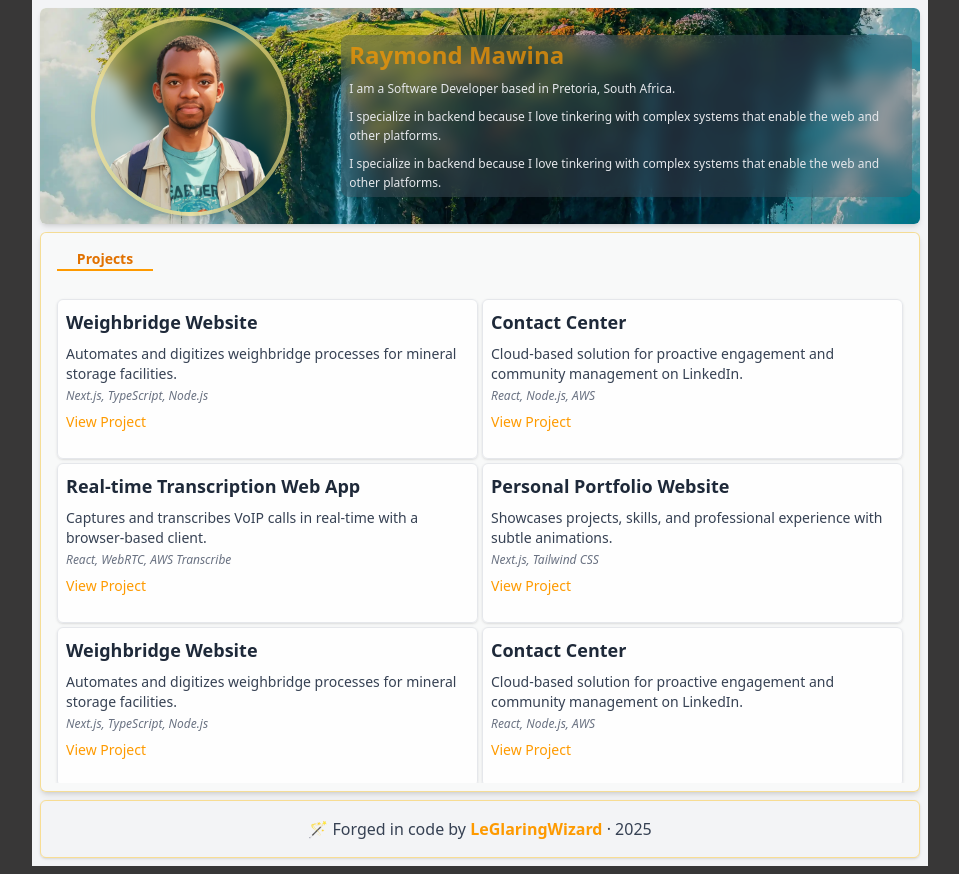
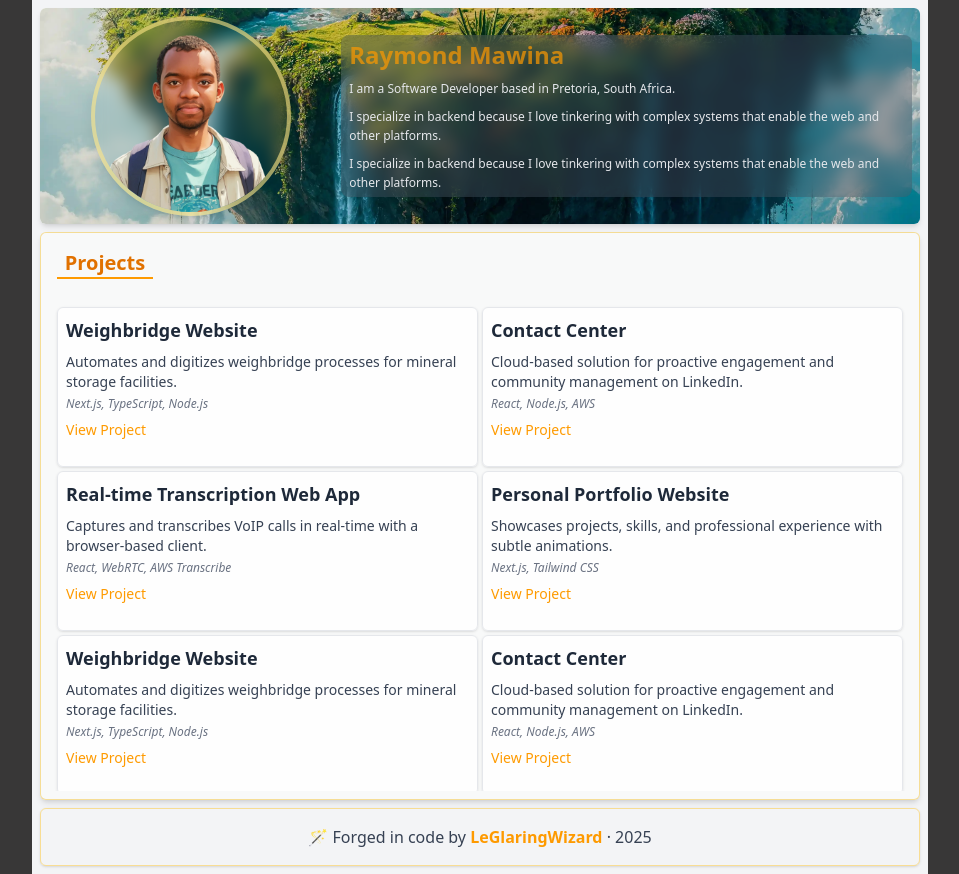
Before and after one commit to mfanaKoPitori/portfolio, a Next.js app: page / in a window 1280 px wide. Shown: the whole page, without its empty margins (160-1119 px from the left). Built offline with nearby package versions, Linux system fonts and the light colour scheme.

Commit message:
fix: adjusted the project list header

```diff
--- a/pages/components/NavigationTabs/Presentation.tsx
+++ b/pages/components/NavigationTabs/Presentation.tsx
@@ -19,7 +19,7 @@ const Presentation: React.FC<NavigationTabsInfoProps> = ({
           {buttonList?.map((item) => (
             <li key={item}>
               <button
-                className={`w-fit sm:w-24 text-sm rounded-t-md border-b-2 transition-colors duration-200 ${
+                className={`w-fit sm:w-24 text-lg lg:text-xl rounded-t-md border-b-2 transition-colors duration-200 ${
                   activeButton === item
                     ? "border-amber-500 text-amber-600 font-semibold"
                     : "border-transparent text-gray-600 hover:text-gray-800 hover:border-gray-300"
```
